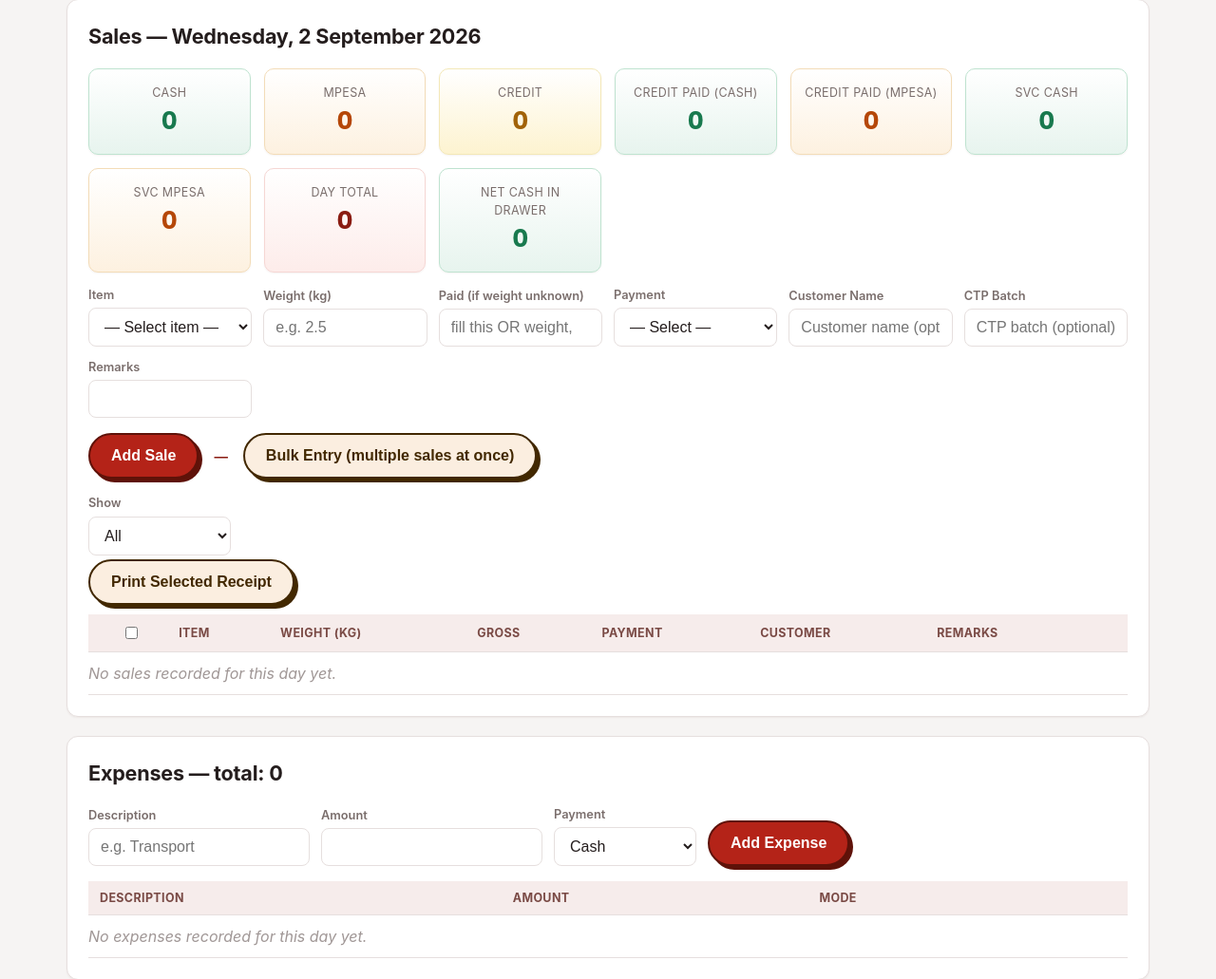
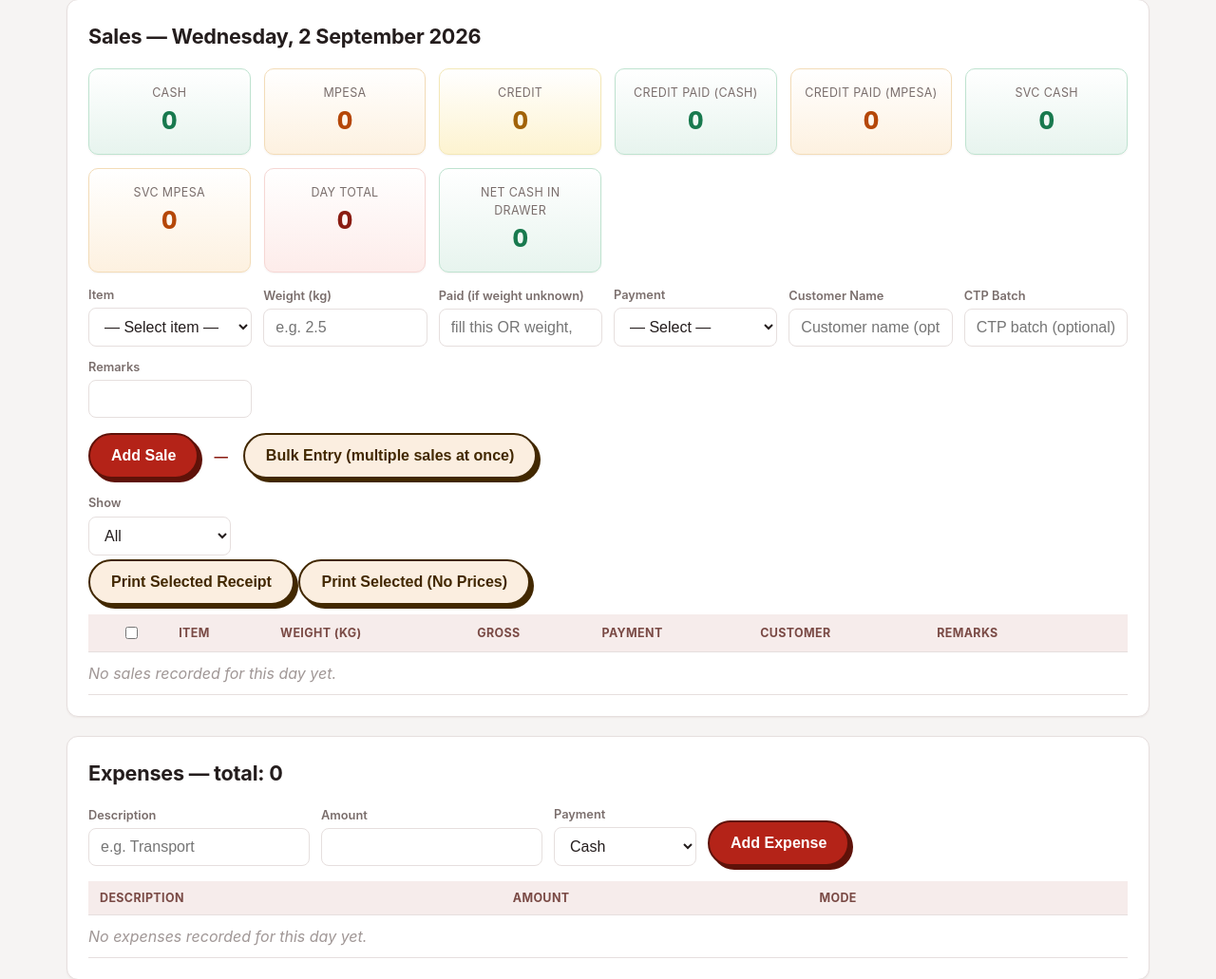
Before and after one commit to hamisi99-03/hi_frontoffice, a Django app: page / in a window 1280 px wide. Shown: the part 177-1208 px from the top of the page at 95% size. Run offline with Django 5.2, Linux system fonts and the light colour scheme; the visitor is signed in with stand-in values (Sample User, id 1); data comes from the database, SQL or seed files in the repository; data that the repository does not hold is empty.

Commit message:
Move no-prices receipt option to Today's Sales only

```diff
--- a/sales/templates/sales/credit_ledger.html
+++ b/sales/templates/sales/credit_ledger.html
@@ -53,7 +53,6 @@
     <a href="{% url 'creditor_statement' %}?name={{ customer_name|urlencode }}" style="float:right;font-size:0.85em;color:var(--amber);margin-left:12px;">Statement</a>
     <a href="{% url 'invoice_customer' %}?name={{ customer_name|urlencode }}" style="float:right;font-size:0.85em;color:var(--green);margin-left:12px;">Invoice</a>
     <a href="{% url 'receipt_customer' %}?name={{ customer_name|urlencode }}" style="float:right;font-size:0.85em;color:var(--primary);">Print Receipt</a>
-    <a href="{% url 'receipt_customer' %}?name={{ customer_name|urlencode }}&hide_costs=1" style="float:right;font-size:0.85em;color:var(--ink-soft);margin-left:12px;">Print (No Prices)</a>
   </h3>
   {% if data.paid_count %}
   <div class="paid-toggle-row">
--- a/sales/templates/sales/daily_entry.html
+++ b/sales/templates/sales/daily_entry.html
@@ -301,7 +301,8 @@
   </form>
 
   <div class="table-toolbar">
-    <button type="button" onclick="printSelected()" class="secondary">Print Selected Receipt</button>
+    <button type="button" onclick="printSelected(false)" class="secondary">Print Selected Receipt</button>
+    <button type="button" onclick="printSelected(true)" class="secondary">Print Selected (No Prices)</button>
   </div>
 
   <script>
@@ -311,7 +312,7 @@
       });
     }
 
-    function printSelected() {
+    function printSelected(hideCosts) {
       var ids = [];
       document.querySelectorAll('.sale-check:checked').forEach(function (cb) {
         ids.push(cb.value);
@@ -320,7 +321,11 @@
         alert('Select at least one sale to print.');
         return;
       }
-      window.open('{% url 'receipt_selected' %}?ids=' + ids.join(','), '_blank');
+      var url = '{% url 'receipt_selected' %}?ids=' + ids.join(',');
+      if (hideCosts) {
+        url += '&hide_costs=1';
+      }
+      window.open(url, '_blank');
     }
   </script>
 
```
